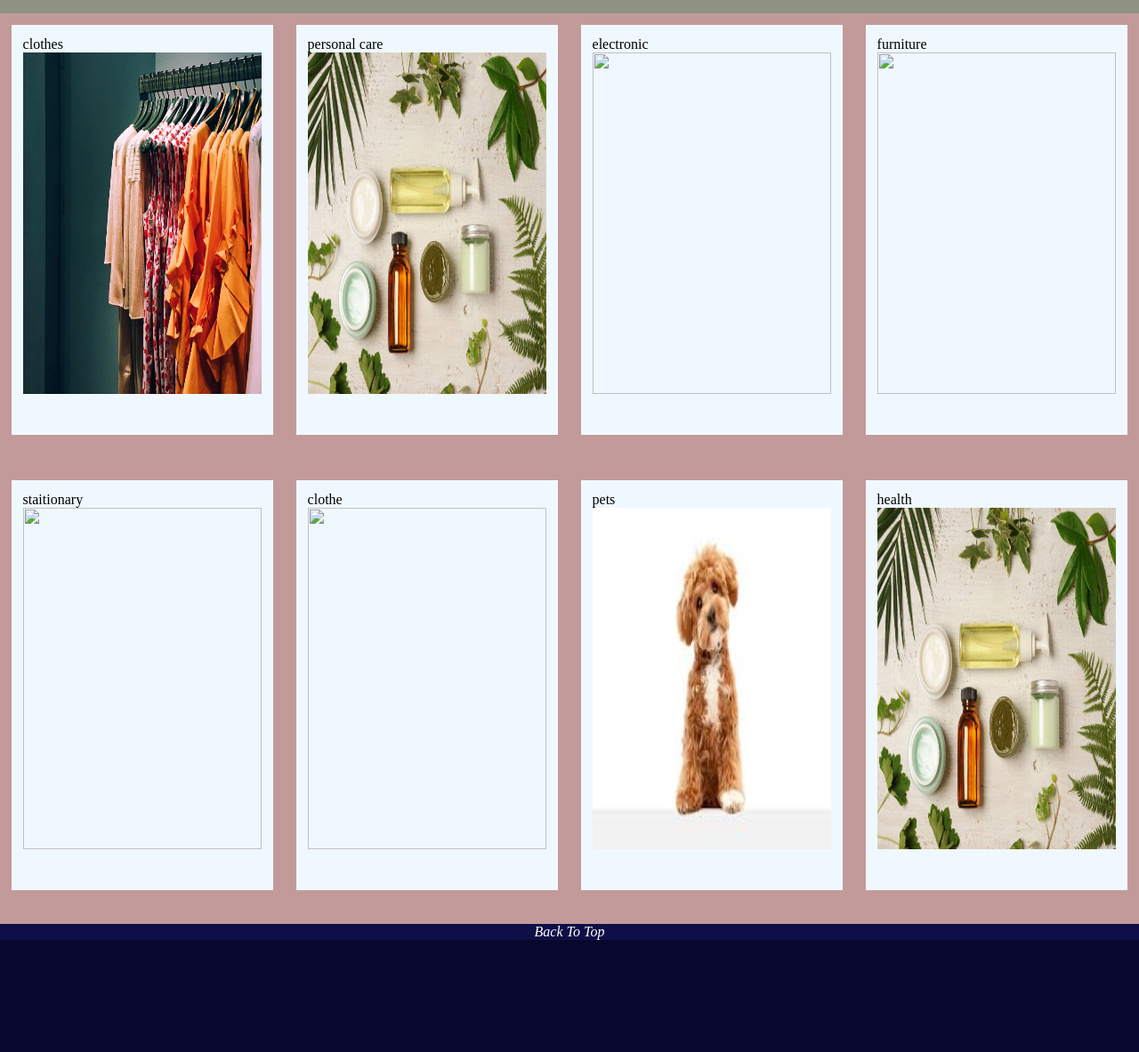
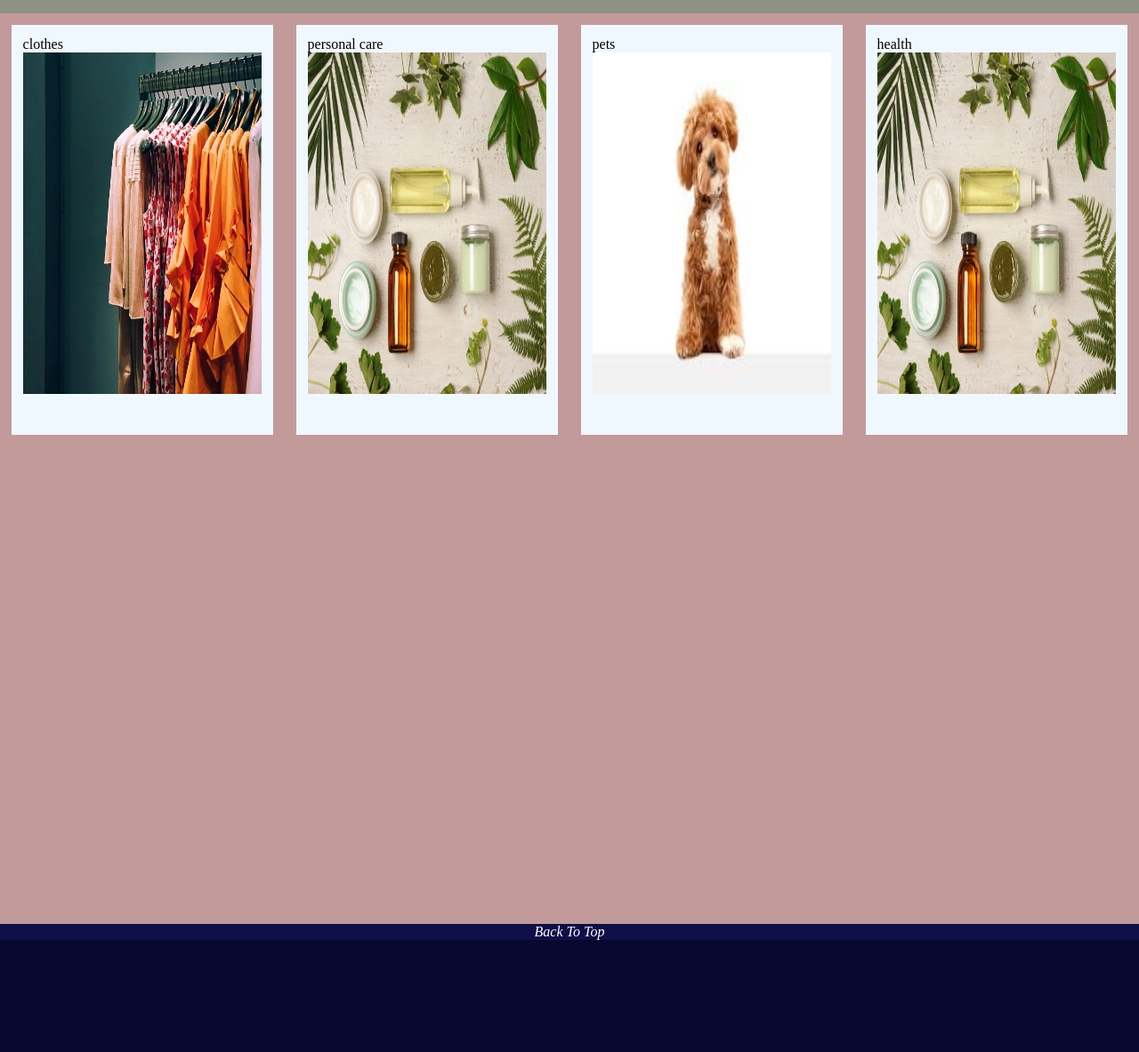
Before and after one commit to aditi-priya21/page, a plain HTML site: page page/index.html in a window 1280 px wide. Shown: the part 460-1643 px from the top of the page at 89% size. Drawn offline with Linux system fonts and the light colour scheme.

Commit message:
Update index.html

```diff
--- a/page/index.html
+++ b/page/index.html
@@ -79,10 +79,8 @@
 <div class="photo">
 <div class="img">clothes<img src="clothe.jpg" alt=""></div>
 <div class="img"> personal care<img src="health and personal care.jpg" alt=""></div>
-<div class="img">electronic<img src="electronic.avif" alt=""></div>
-<div class="img">furniture<img src="furniture.avif" alt=""></div>
-<div class="img">staitionary<img src="staitionary.webp" alt=""></div>
-<div class="img">clothe<img src="clothes.webp" alt=""></div>
+
+
 <div class="img">pets<img src="pets.jpg" alt=""></div>
 <div class="img">health<img src="health and personal care.jpg" alt=""></div>
 
```
